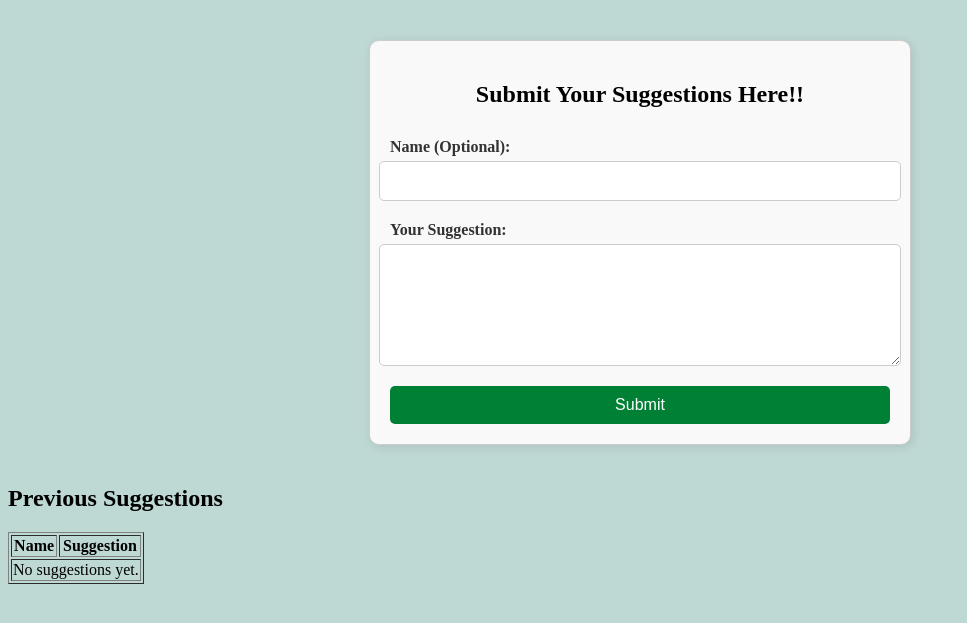
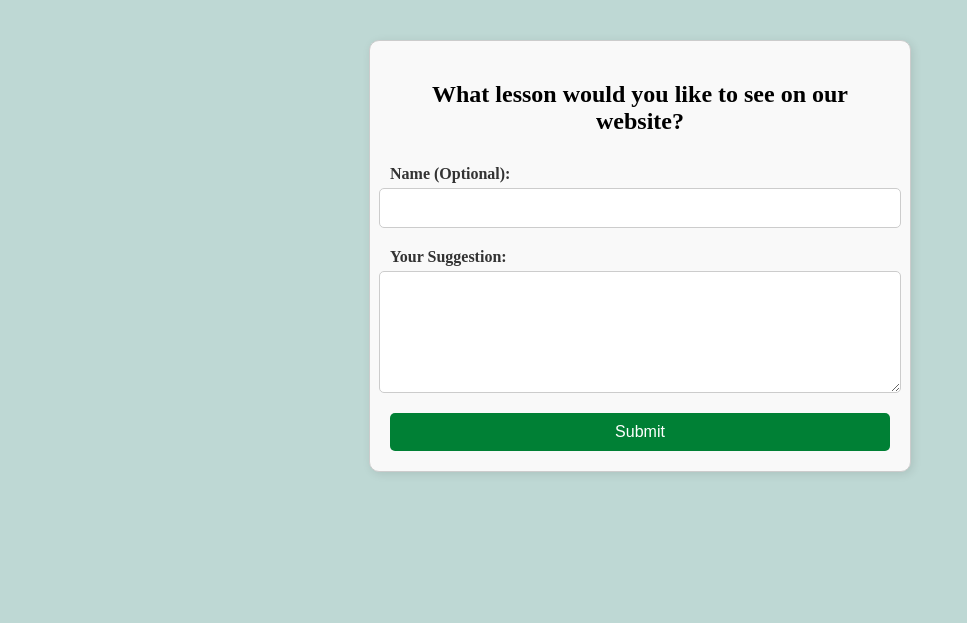
Before and after one commit to GavrielaTM3/COMP333_Website, a PHP site: page /suggestions.php in a window 1280 px wide. Shown: the top 623 px of the page, without its empty margins (0-967 px from the left). Run offline with PHP 8.4, Linux system fonts and the light colour scheme; data that the repository does not hold is empty.

Commit message:
fixing suggest.php

```diff
--- a/suggestions.php
+++ b/suggestions.php
@@ -1,25 +1,5 @@
 <?php
 session_start();
-
-error_reporting(E_ALL);
-ini_set('display_errors', 1);
-
-// Connect to the database
-$servername = "localhost";
-$username = "root";
-$password = "";
-$dbname = "app-db";
-
-$conn = new mysqli($servername, $username, $password, $dbname);
-
-// Check connection
-if ($conn->connect_error) {
-    die("Connection failed: " . $conn->connect_error);
-}
-
-// Fetch suggestions
-$sql = "SELECT name, suggestion FROM suggestions ORDER BY id DESC";
-$result = $conn->query($sql);
 ?>
 
 <!DOCTYPE html>
@@ -32,7 +12,7 @@ $result = $conn->query($sql);
 </head>
 <body>
 <div class="suggest">
-    <h2>Submit Your Suggestions Here!!</h2>
+    <h2>What lesson would you like to see on our website?</h2>
     <form action="process_suggestions.php" method="POST">
         <label for="name">Name (Optional):</label>
         <input type="text" id="name" name="name">
@@ -43,33 +23,5 @@ $result = $conn->query($sql);
         <button type="submit">Submit</button>
     </form>
 </div>
-
-<!-- Display Submitted Suggestions -->
-<div class="suggestions-list">
-    <h2>Previous Suggestions</h2>
-    <table border="1">
-        <tr>
-            <th>Name</th>
-            <th>Suggestion</th>
-        </tr>
-        <?php
-        if ($result->num_rows > 0) {
-            while ($row = $result->fetch_assoc()) {
-                echo "<tr>";
-                echo "<td>" . (!empty($row["name"]) ? $row["name"] : "Anonymous") . "</td>";
-                echo "<td>" . $row["suggestion"] . "</td>";
-                echo "</tr>";
-            }
-        } else {
-            echo "<tr><td colspan='2'>No suggestions yet.</td></tr>";
-        }
-        ?>
-    </table>
-</div>
-
 </body>
 </html>
-
-<?php
-$conn->close();
-?>
```
